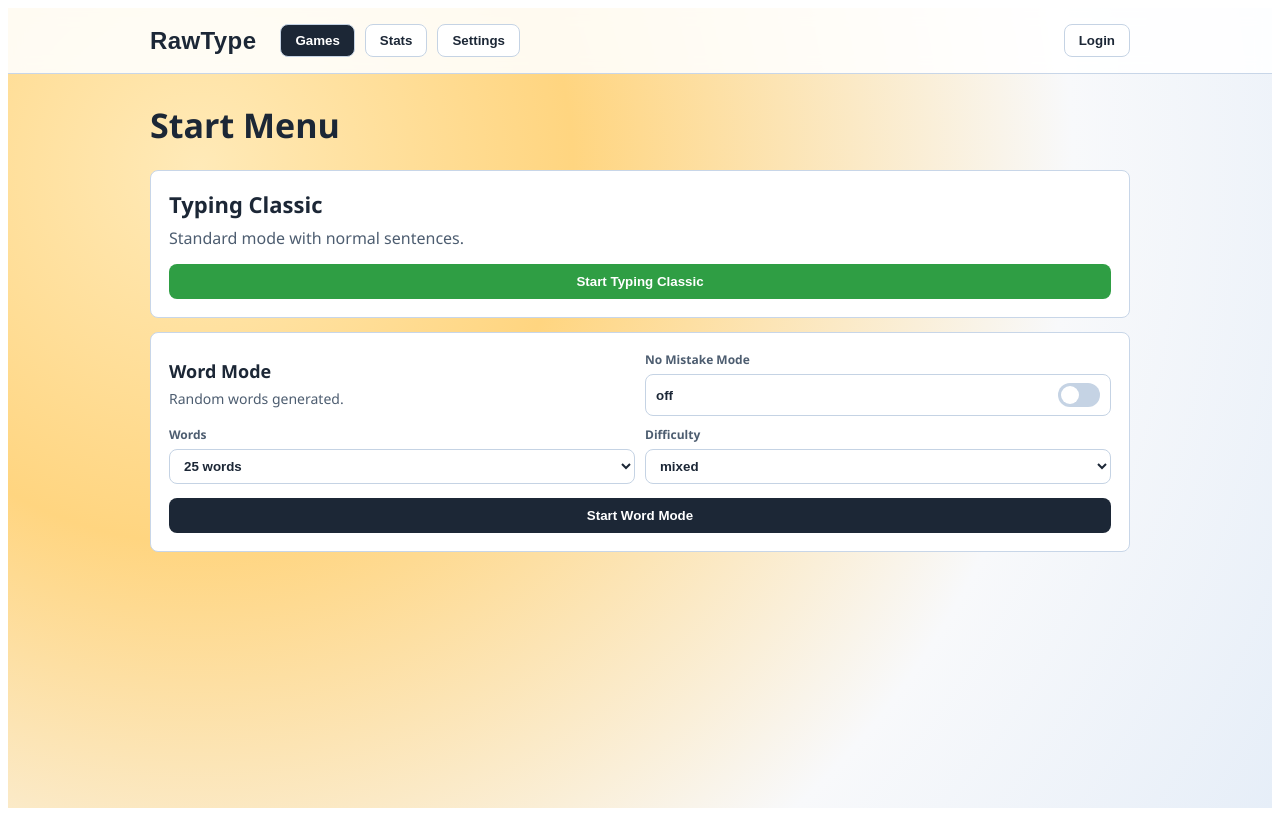
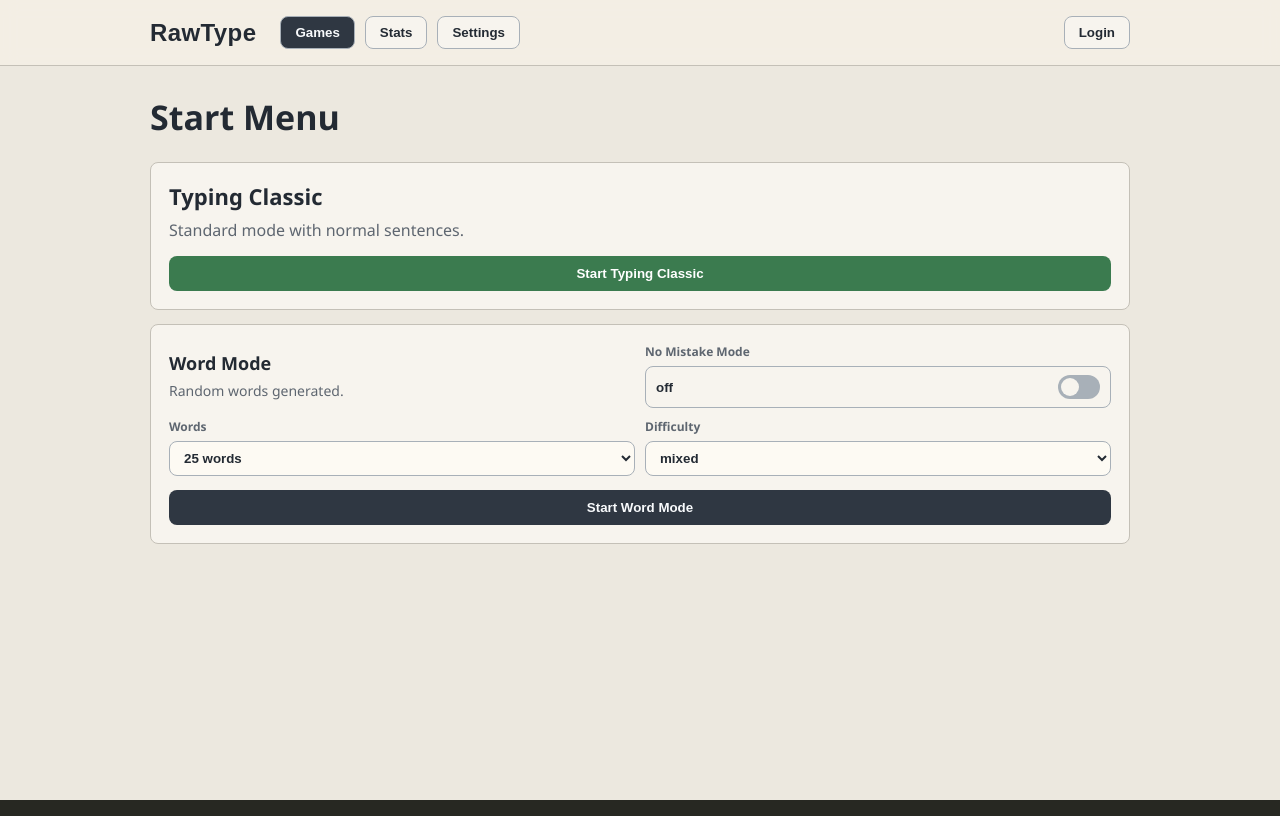
Before and after one commit to AngryOwl64/rawtype, a React (Vite) app in the folder frontend/: page / in a window 1280 px wide. Built offline with nearby package versions, Linux system fonts and the light colour scheme; no server answers.

Commit message:
simple design changes

```diff
--- a/frontend/src/App.tsx
+++ b/frontend/src/App.tsx
@@ -25,26 +25,24 @@ function getThemeVariables(theme: ThemeMode): CSSProperties {
   const dark = theme === "dark";
 
   return {
-    "--page-bg": dark
-      ? "radial-gradient(circle at 15% 20%, #26364a 0%, #17202d 34%, #101722 72%, #0c111a 100%)"
-      : "radial-gradient(circle at 15% 20%, #ffeab8 0%, #ffd580 30%, #f8f9fb 70%, #e6eef8 100%)",
-    "--header-bg": dark ? "rgba(16, 23, 34, 0.9)" : "rgba(255, 255, 255, 0.88)",
-    "--text": dark ? "#e7edf6" : "#1c2736",
-    "--muted": dark ? "#aebbc9" : "#4d5d70",
-    "--muted-strong": dark ? "#c6d0dc" : "#2d3a4d",
-    "--surface": dark ? "#141d2a" : "#ffffff",
-    "--surface-soft": dark ? "#1a2636" : "#fbfcff",
-    "--input-bg": dark ? "#101722" : "#ffffff",
-    "--input-muted": dark ? "#182435" : "#f8faff",
-    "--border": dark ? "#2b3a4e" : "#c8d6e8",
-    "--border-soft": dark ? "#253448" : "#e1e7f0",
-    "--border-strong": dark ? "#40526a" : "#c5d3e4",
-    "--primary": dark ? "#e7edf6" : "#1c2736",
-    "--primary-text": dark ? "#101722" : "#ffffff",
-    "--success": dark ? "#55c878" : "#2f9e44",
-    "--danger": dark ? "#ff8fa3" : "#9f3e4d",
-    "--danger-bg": dark ? "#3a1d29" : "#fff3f5",
-    "--danger-border": dark ? "#6f3348" : "#f0d7dc"
+    "--page-bg": dark ? "#272822" : "#ece8df",
+    "--header-bg": dark ? "rgba(39, 40, 34, 0.96)" : "rgba(244, 239, 229, 0.94)",
+    "--text": dark ? "#f8f8f2" : "#232a33",
+    "--muted": dark ? "#a8a8a3" : "#5e6670",
+    "--muted-strong": dark ? "#f8f8f2" : "#38414d",
+    "--surface": dark ? "#313327" : "#f7f4ee",
+    "--surface-soft": dark ? "#3e3d32" : "#f1ece4",
+    "--input-bg": dark ? "#3b3a32" : "#fdfaf3",
+    "--input-muted": dark ? "#46463b" : "#ece6dc",
+    "--border": dark ? "#4c4b42" : "#c4c0b7",
+    "--border-soft": dark ? "#3f3e35" : "#d7d2c8",
+    "--border-strong": dark ? "#59574d" : "#a8b0b8",
+    "--primary": dark ? "#66d9ef" : "#2f3742",
+    "--primary-text": dark ? "#272822" : "#f8fafc",
+    "--success": dark ? "#a6e22e" : "#3b7b4f",
+    "--danger": dark ? "#f92672" : "#8f4a54",
+    "--danger-bg": dark ? "#3a2030" : "#f3e7e8",
+    "--danger-border": dark ? "#6b3853" : "#d7c3c6"
   } as CSSProperties;
 }
 
@@ -72,7 +70,7 @@ function App() {
         minHeight: "100vh",
         background: "var(--page-bg)",
         color: "var(--text)",
-        fontFamily: "Segoe UI, Tahoma, Geneva, Verdana, sans-serif"
+        fontFamily: "'Segoe UI', 'Aptos', 'Trebuchet MS', sans-serif"
       }}
     >
       <header
--- /dev/null
+++ b/frontend/src/index.css
@@ -0,0 +1,11 @@
+html,
+body,
+#root {
+  margin: 0;
+  min-height: 100%;
+}
+
+body {
+  min-height: 100vh;
+  background: #272822;
+}
--- a/frontend/src/main.tsx
+++ b/frontend/src/main.tsx
@@ -2,6 +2,7 @@ import React from "react";
 import ReactDOM from "react-dom/client";
 import App from "./App";
 import { AuthProvider } from "./auth/AuthProvider";
+import "./index.css";
 
 ReactDOM.createRoot(document.getElementById("root")!).render(
   <React.StrictMode>
```
